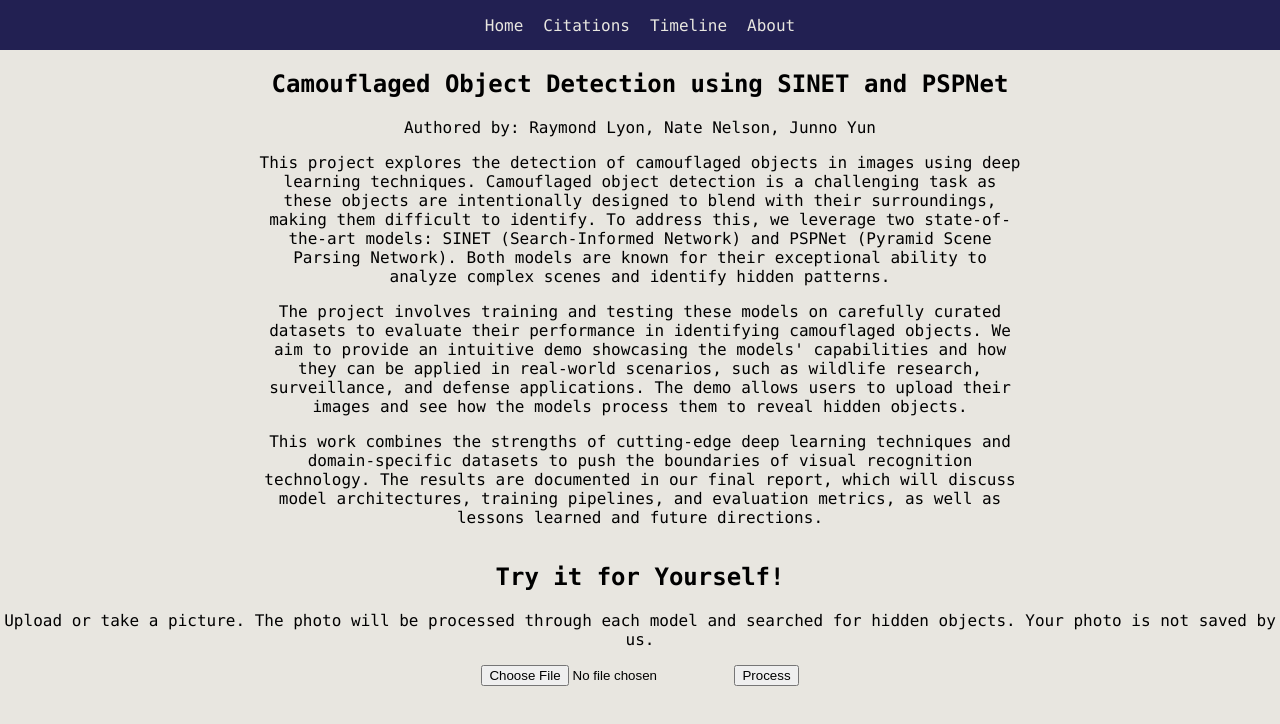
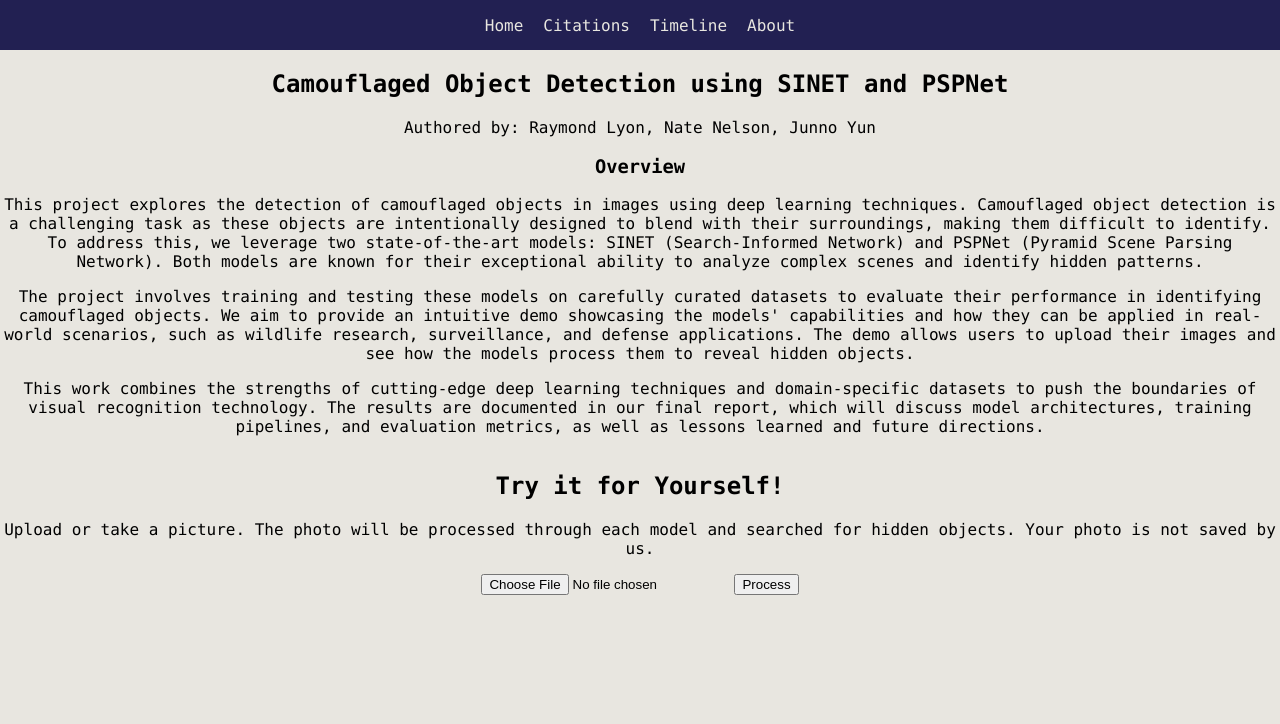
Before and after one commit to ralapple/COD, a React (Create React App) app: page /COD/citations in a window 1280 px wide. Both pictures are taken after a click on the link "Home". Shown: the top 724 px of the page. Built offline with nearby package versions, Linux system fonts and the light colour scheme.

Commit message:
fixed issues with width and height

```diff
--- a/src/App.css
+++ b/src/App.css
@@ -2,7 +2,9 @@
   font-family: 'monaco', monospace, serif;
   text-align: center;
   background-color: #e8e6e0;
-  height: 100vh;
+  min-height: 100vh;
+  max-height: fit-content;
+  min-width: fit-content;
 }
 
 .AppContent {
@@ -73,7 +75,8 @@ a:hover {
 }
 
 .citationsList {
-  width: 50%;
+  min-width: fit-content;
+  max-width: 50%;
   font-size: 13px;
   text-wrap:pretty;
   text-align: left;
@@ -84,5 +87,6 @@ a:hover {
 }
 
 .overviewText {
-  width: 60%;
+  min-width: fit-content;
+  max-width: 70%;
 }
--- a/src/App.tsx
+++ b/src/App.tsx
@@ -8,6 +8,7 @@ const OverviewText = () => {
     <div className='overviewText'>
       <h2>Camouflaged Object Detection using SINET and PSPNet</h2>
       <p>Authored by: Raymond Lyon, Nate Nelson, Junno Yun</p>
+      <h3>Overview</h3>
       <p>
         This project explores the detection of camouflaged objects in images using deep learning techniques.
         Camouflaged object detection is a challenging task as these objects are intentionally designed to blend
```
Also changed, not shown: 11 other files (tests, documents, lock files or other folders).
